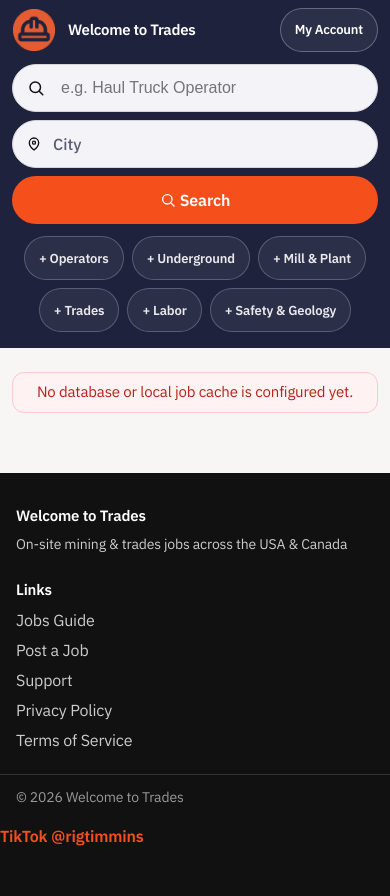
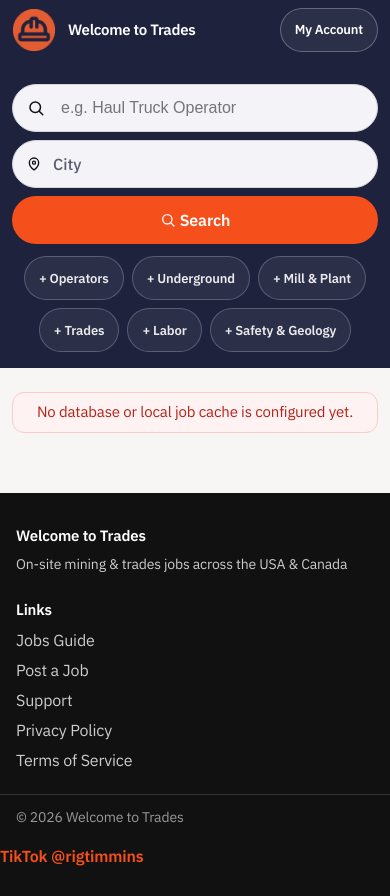
Before and after one commit to razajohri/welcometotrades, a Flask app: page /search in a window 390 px wide. Before the commit the page ends 846 px from the top, so only its background shows below. Run offline with Flask 3, Linux system fonts and the light colour scheme; the visitor is signed in with stand-in values (Sample User, id 1).

Commit message:
Give phone search more room under the header and keep job titles inside the card padding.
Co-authored-by: Cursor <cursoragent@cursor.com>

```diff
--- a/static/app.css
+++ b/static/app.css
@@ -2136,7 +2136,7 @@ body.resume-modal-open {
         flex-wrap: nowrap;
         align-items: center;
         row-gap: 0;
-        padding: var(--space-sm) 0 0;
+        padding: var(--space-sm) 0 var(--space-md);
         min-height: auto;
         max-width: none;
         width: 100%;
@@ -2186,7 +2186,7 @@ body.resume-modal-open {
     }
 
     .search-header-form {
-        padding-top: var(--space-md);
+        padding-top: 20px;
         padding-bottom: var(--space-md);
     }
 
@@ -2207,9 +2207,16 @@ body.resume-modal-open {
     .job-card {
         flex-direction: column;
         align-items: stretch;
-        padding: var(--space-md);
+        padding: 18px 22px;
         margin-left: auto;
         margin-right: auto;
+        border-radius: 28px;
+    }
+
+    .job-title {
+        font-size: 1rem;
+        line-height: 1.35;
+        overflow-wrap: break-word;
     }
 
     .job-card-action {
--- a/templates/account.html
+++ b/templates/account.html
@@ -8,7 +8,7 @@
     <link rel="preconnect" href="https://fonts.googleapis.com">
     <link rel="preconnect" href="https://fonts.gstatic.com" crossorigin>
     <link href="https://fonts.googleapis.com/css2?family=IBM+Plex+Sans:wght@400;500;600;700&display=swap" rel="stylesheet">
-    <link rel="stylesheet" href="{{ url_for('static', filename='app.css') }}?v=signin1">
+    <link rel="stylesheet" href="{{ url_for('static', filename='app.css') }}?v=phonepad1">
 </head>
 <body class="auth-page">
     <header class="app-topbar">
--- a/templates/index.html
+++ b/templates/index.html
@@ -9,7 +9,7 @@
     <link rel="preconnect" href="https://fonts.googleapis.com">
     <link rel="preconnect" href="https://fonts.gstatic.com" crossorigin>
     <link href="https://fonts.googleapis.com/css2?family=IBM+Plex+Sans:wght@400;500;600;700&display=swap" rel="stylesheet">
-    <link rel="stylesheet" href="{{ url_for('static', filename='app.css') }}?v=signin1">
+    <link rel="stylesheet" href="{{ url_for('static', filename='app.css') }}?v=phonepad1">
 </head>
 <body class="search-page">
     <header class="search-header">
--- a/templates/legal_base.html
+++ b/templates/legal_base.html
@@ -8,7 +8,7 @@
     <link rel="preconnect" href="https://fonts.googleapis.com">
     <link rel="preconnect" href="https://fonts.gstatic.com" crossorigin>
     <link href="https://fonts.googleapis.com/css2?family=IBM+Plex+Sans:wght@400;500;600;700&display=swap" rel="stylesheet">
-    <link rel="stylesheet" href="{{ url_for('static', filename='app.css') }}?v=signin1">
+    <link rel="stylesheet" href="{{ url_for('static', filename='app.css') }}?v=phonepad1">
     {% block extra_head %}{% endblock %}
 </head>
 <body class="{% block body_class %}legal-page{% endblock %}">
--- a/templates/lifetime_access.html
+++ b/templates/lifetime_access.html
@@ -8,7 +8,7 @@
     <link rel="preconnect" href="https://fonts.googleapis.com">
     <link rel="preconnect" href="https://fonts.gstatic.com" crossorigin>
     <link href="https://fonts.googleapis.com/css2?family=IBM+Plex+Sans:wght@400;500;600;700&display=swap" rel="stylesheet">
-    <link rel="stylesheet" href="{{ url_for('static', filename='app.css') }}?v=signin1">
+    <link rel="stylesheet" href="{{ url_for('static', filename='app.css') }}?v=phonepad1">
     <style>
         .lifetime-hero {
             position: relative;
--- a/templates/login.html
+++ b/templates/login.html
@@ -8,7 +8,7 @@
     <link rel="preconnect" href="https://fonts.googleapis.com">
     <link rel="preconnect" href="https://fonts.gstatic.com" crossorigin>
     <link href="https://fonts.googleapis.com/css2?family=IBM+Plex+Sans:wght@400;500;600;700&display=swap" rel="stylesheet">
-    <link rel="stylesheet" href="{{ url_for('static', filename='app.css') }}?v=signin1">
+    <link rel="stylesheet" href="{{ url_for('static', filename='app.css') }}?v=phonepad1">
 </head>
 <body class="auth-page">
     <header class="app-topbar">
--- a/templates/post_a_job.html
+++ b/templates/post_a_job.html
@@ -8,7 +8,7 @@
     <link rel="preconnect" href="https://fonts.googleapis.com">
     <link rel="preconnect" href="https://fonts.gstatic.com" crossorigin>
     <link href="https://fonts.googleapis.com/css2?family=IBM+Plex+Sans:wght@400;500;600;700&display=swap" rel="stylesheet">
-    <link rel="stylesheet" href="{{ url_for('static', filename='app.css') }}?v=signin1">
+    <link rel="stylesheet" href="{{ url_for('static', filename='app.css') }}?v=phonepad1">
     <link rel="stylesheet" href="{{ url_for('static', filename='post_a_job.css') }}">
     {% if recaptcha_enabled and recaptcha_site_key %}
     <script src="https://www.google.com/recaptcha/api.js?render={{ recaptcha_site_key }}" async defer></script>
--- a/templates/register.html
+++ b/templates/register.html
@@ -8,7 +8,7 @@
     <link rel="preconnect" href="https://fonts.googleapis.com">
     <link rel="preconnect" href="https://fonts.gstatic.com" crossorigin>
     <link href="https://fonts.googleapis.com/css2?family=IBM+Plex+Sans:wght@400;500;600;700&display=swap" rel="stylesheet">
-    <link rel="stylesheet" href="{{ url_for('static', filename='app.css') }}?v=signin1">
+    <link rel="stylesheet" href="{{ url_for('static', filename='app.css') }}?v=phonepad1">
 </head>
 <body class="auth-page">
     <header class="app-topbar">
--- a/templates/results.html
+++ b/templates/results.html
@@ -11,7 +11,7 @@
     <link rel="preconnect" href="https://fonts.googleapis.com">
     <link rel="preconnect" href="https://fonts.gstatic.com" crossorigin>
     <link href="https://fonts.googleapis.com/css2?family=IBM+Plex+Sans:wght@400;500;600;700&display=swap" rel="stylesheet">
-    <link rel="stylesheet" href="{{ url_for('static', filename='app.css') }}?v=signin1">
+    <link rel="stylesheet" href="{{ url_for('static', filename='app.css') }}?v=phonepad1">
 </head>
 <body class="search-page">
     <header class="app-topbar">
--- a/templates/subscribe.html
+++ b/templates/subscribe.html
@@ -8,7 +8,7 @@
     <link rel="preconnect" href="https://fonts.googleapis.com">
     <link rel="preconnect" href="https://fonts.gstatic.com" crossorigin>
     <link href="https://fonts.googleapis.com/css2?family=IBM+Plex+Sans:wght@400;500;600;700&display=swap" rel="stylesheet">
-    <link rel="stylesheet" href="{{ url_for('static', filename='app.css') }}?v=signin1">
+    <link rel="stylesheet" href="{{ url_for('static', filename='app.css') }}?v=phonepad1">
 </head>
 <body class="subscribe-page">
     <header class="app-topbar">
--- a/templates/subscription_success.html
+++ b/templates/subscription_success.html
@@ -8,7 +8,7 @@
     <link rel="preconnect" href="https://fonts.googleapis.com">
     <link rel="preconnect" href="https://fonts.gstatic.com" crossorigin>
     <link href="https://fonts.googleapis.com/css2?family=IBM+Plex+Sans:wght@400;500;600;700&display=swap" rel="stylesheet">
-    <link rel="stylesheet" href="{{ url_for('static', filename='app.css') }}?v=signin1">
+    <link rel="stylesheet" href="{{ url_for('static', filename='app.css') }}?v=phonepad1">
 </head>
 <body class="auth-page">
     <header class="app-topbar">
```
